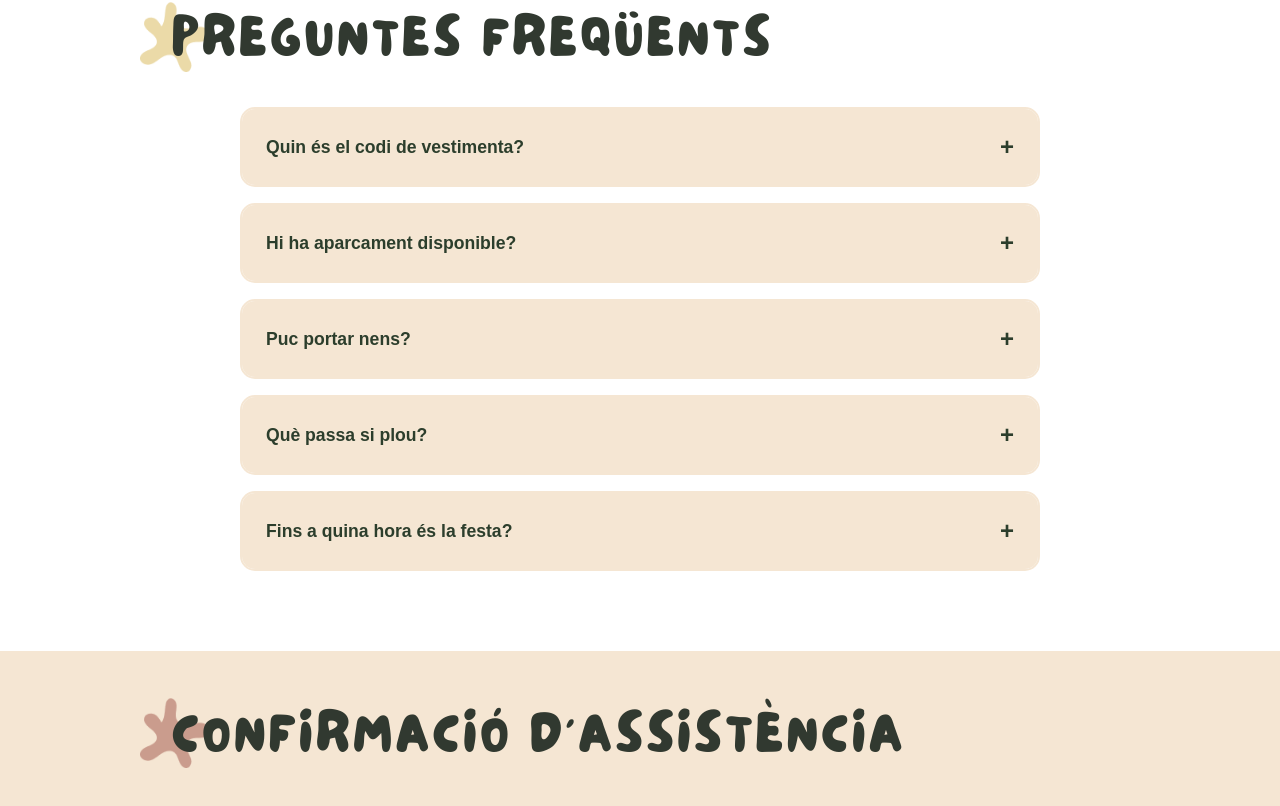
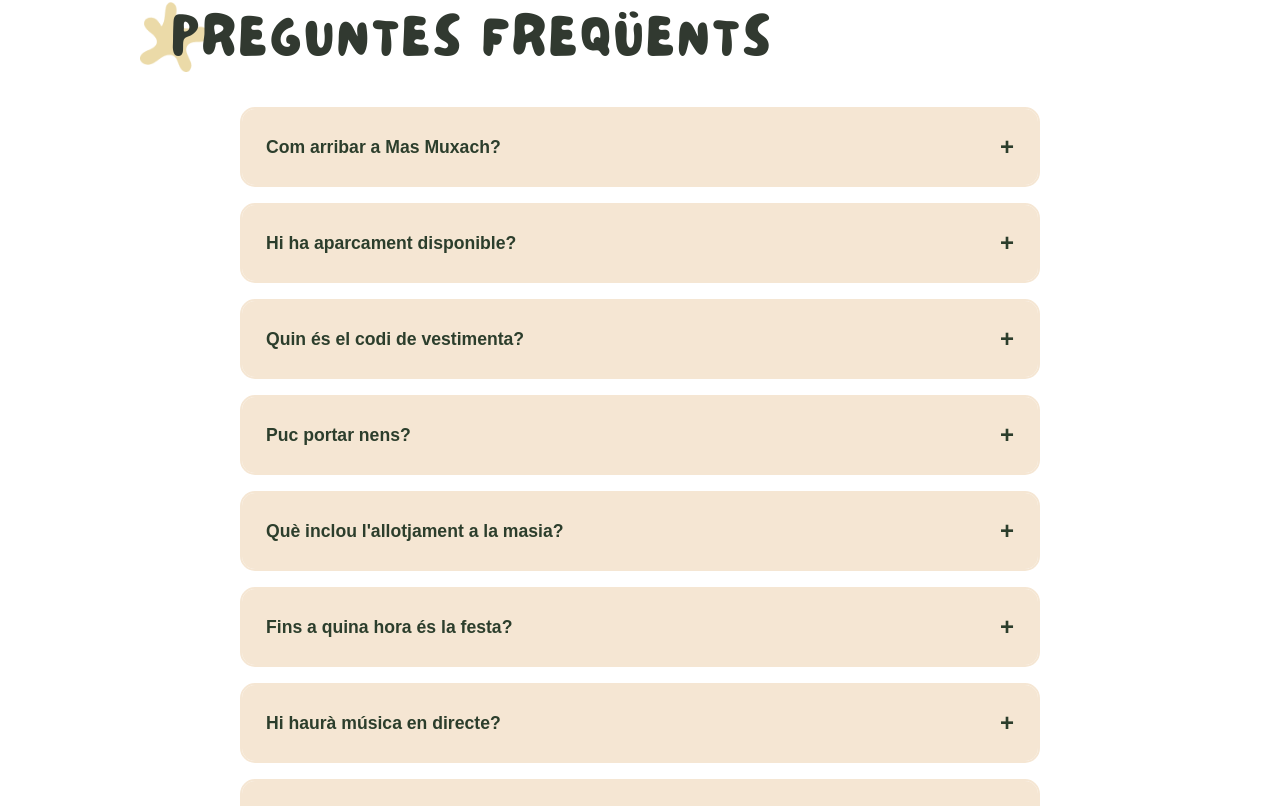
Before and after one commit to AlbertSuarez/albert-elena, a Next.js app: page / in a window 1280 px wide. Shown: the part 2809-3615 px from the top of the page. Built offline with nearby package versions, Linux system fonts and the light colour scheme.

Commit message:
💬 Improved FAQ section with more questions

```diff
--- a/src/components/FAQ/FAQ.tsx
+++ b/src/components/FAQ/FAQ.tsx
@@ -14,24 +14,40 @@
 
   const faqData: FAQItem[] = [
     {
-      question: "Quin és el codi de vestimenta?",
-      answer: "Elegant i informal. Recomanem roba còmoda ja que hi haurà ball i l'esdeveniment és en un entorn rural."
+      question: "Com arribar a Mas Muxach?",
+      answer: "La masia està situada a Brunyola (Girona). Recomanem venir en cotxe ja que és un entorn rural. Podeu trobar la ubicació exacta al mapa de la pàgina. A més, el fet de poder quedar-se a dormir permet allargar la festa fins tard sense preocupar-se pel viatge de tornada!"
     },
     {
       question: "Hi ha aparcament disponible?",
       answer: "Sí, Mas Muxach disposa d'aparcament gratuït per a tots els convidats."
     },
     {
+      question: "Quin és el codi de vestimenta?",
+      answer: "Elegant i informal. Recomanem roba còmoda ja que hi haurà ball i l'esdeveniment és en un entorn rural."
+    },
+    {
       question: "Puc portar nens?",
       answer: "Per descomptat! Els nens són benvinguts. Si us plau, indiqueu-ho en la confirmació per adaptar el menú."
+    },
+    {
+      question: "Què inclou l'allotjament a la masia?",
+      answer: "L'allotjament inclou habitació compartida, llençols, i esmorzar l'endemà al matí. Porteu roba còmoda per dormir!"
+    },
+    {
+      question: "Fins a quina hora és la festa?",
+      answer: "La festa continuarà fins tard! Per a aquells que es quedin a dormir, podran continuar celebrant sense preocupacions."
+    },
+    {
+      question: "Hi haurà música en directe?",
+      answer: "Tindrem DJ i una llista de reproducció col·laborativa. Passarem un enllaç quan quedi menys perquè pugueu afegir les vostres cançons preferides!"
     },
     {
       question: "Què passa si plou?",
       answer: "Mas Muxach disposa d'espais coberts per a tota la celebració en cas de mal temps."
     },
     {
-      question: "Fins a quina hora és la festa?",
-      answer: "La festa continuarà fins tard! Per a aquells que es quedin a dormir, podran continuar celebrant sense preocupacions."
+      question: "Hi ha llista de noces?",
+      answer: "No esperem cap regal a canvi, només la vostra presència i estima. Això és el que realment ens fa feliços!"
     }
   ];
 
```
